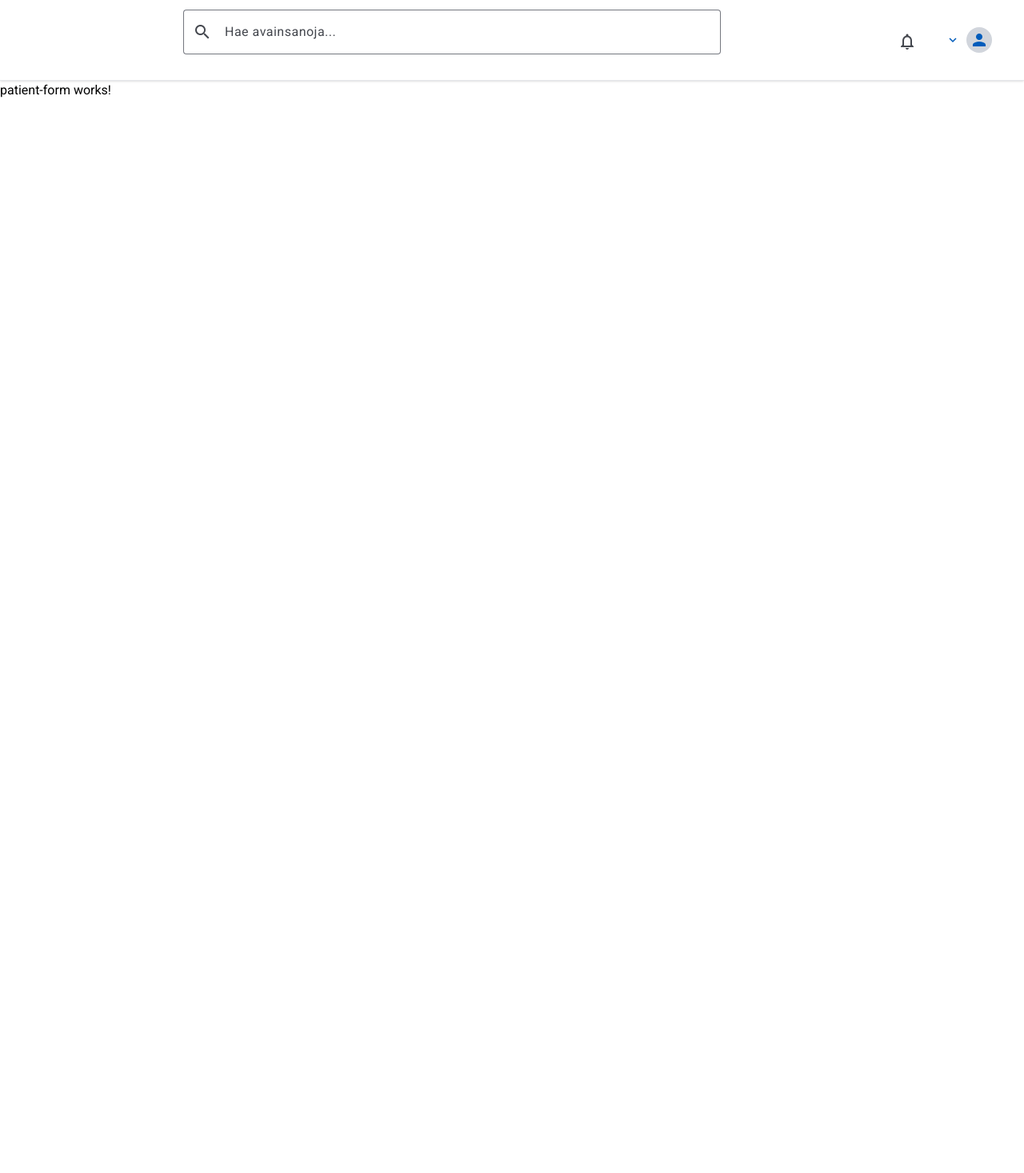
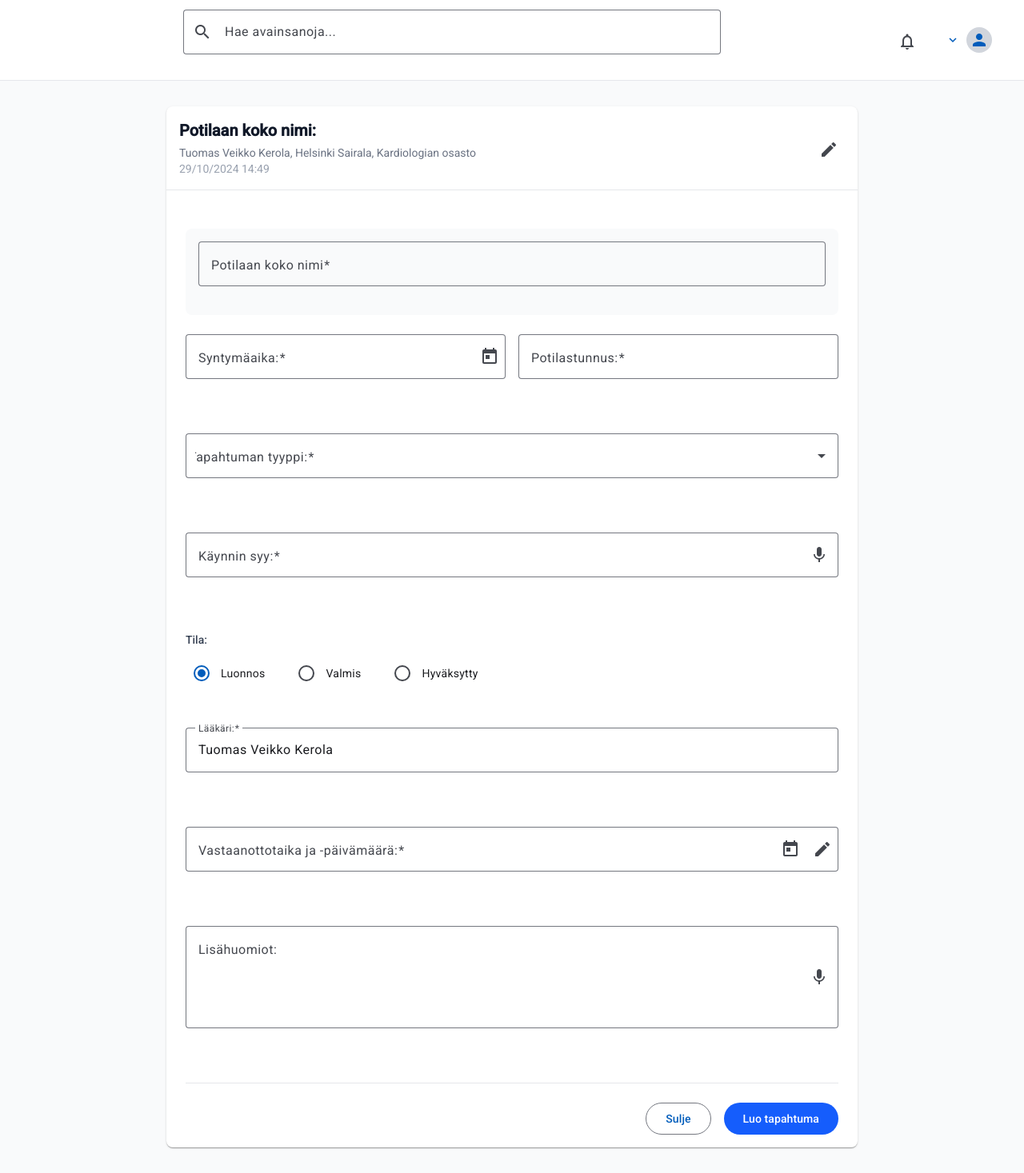
Before and after one commit to ahmadh2d/angular-assessment, an Angular app: page /patient-form in a window 1280 px wide. Shown: the whole page at 80% size. Before the commit the page ends 800 px from the top, so only its background shows below. Built offline with nearby package versions, Linux system fonts and the light colour scheme.

Commit message:
Add patient form UI

```diff
--- a/src/app/pages/patient-form/patient-form.component.css
+++ b/src/app/pages/patient-form/patient-form.component.css
@@ -0,0 +1,87 @@
+@reference "tailwindcss";
+
+/* Patient form custom styles */
+.mat-mdc-card {
+  @apply rounded-lg bg-white;
+}
+
+.mat-mdc-card-header {
+  @apply mb-6 pb-4;
+}
+
+.mat-mdc-form-field {
+  @apply w-full;
+}
+
+.mat-mdc-form-field-appearance-outline .mat-mdc-form-field-wrapper {
+  @apply bg-white;
+}
+
+.mat-mdc-form-field-appearance-outline .mat-mdc-form-field-flex {
+  @apply rounded-md border border-gray-300;
+}
+
+.mat-mdc-form-field-appearance-outline.mat-focused .mat-mdc-form-field-flex {
+  @apply border-blue-500;
+}
+
+/* Radio button styling */
+.mat-mdc-radio-group {
+  @apply flex flex-wrap gap-4;
+}
+
+.mat-mdc-radio-button {
+  @apply mr-4 last:mr-0;
+}
+
+/* Button styling */
+.mat-mdc-raised-button.mat-primary {
+  @apply bg-blue-600 text-white hover:bg-blue-700;
+}
+
+.mat-mdc-stroked-button {
+  @apply border border-gray-300 text-gray-700 hover:bg-gray-50;
+}
+
+/* Textarea styling */
+textarea.mat-mdc-input-element {
+  @apply resize-none;
+}
+
+/* Card content spacing */
+.mat-mdc-card-content {
+  @apply p-6;
+}
+
+/* Header section styling */
+.patient-header {
+  @apply mb-6 rounded-lg bg-gray-50 p-4;
+}
+
+/* Form field spacing */
+.space-y-6 > * + * {
+  @apply mt-6;
+}
+
+/* Responsive adjustments */
+@media (max-width: 768px) {
+  .mat-mdc-card {
+    @apply mx-4 shadow-md;
+  }
+
+  .mat-mdc-card-content {
+    @apply p-4;
+  }
+
+  .space-y-6 > * + * {
+    @apply mt-4;
+  }
+
+  .flex.justify-end.space-x-4 {
+    @apply flex-col space-y-2 space-x-0;
+  }
+
+  .flex.justify-end.space-x-4 > button {
+    @apply w-full;
+  }
+}
--- a/src/app/pages/patient-form/patient-form.component.html
+++ b/src/app/pages/patient-form/patient-form.component.html
@@ -1 +1,129 @@
-<p>patient-form works!</p>
+<div class="min-h-screen bg-gray-50 py-8">
+  <div class="mx-auto max-w-4xl px-4">
+    <mat-card class="shadow-lg">
+      <mat-card-header class="mb-6 border-b border-gray-200 pb-4">
+        <div class="flex w-full items-center justify-between">
+          <div>
+            <h2 class="text-xl font-semibold text-gray-900">Potilaan koko nimi:</h2>
+            <p class="mt-1 text-sm text-gray-500">
+              Tuomas Veikko Kerola, Helsinki Sairala, Kardiologian osasto
+            </p>
+            <p class="text-sm text-gray-400">29/10/2024 14:49</p>
+          </div>
+          <button mat-icon-button class="text-gray-400">
+            <mat-icon>edit</mat-icon>
+          </button>
+        </div>
+      </mat-card-header>
+
+      <mat-card-content>
+        <form [formGroup]="patientForm" (ngSubmit)="onSubmit()" class="space-y-6">
+          <!-- Patient Name Section -->
+          <div class="rounded-lg bg-gray-50 p-4">
+            <mat-form-field appearance="outline" class="w-full">
+              <mat-label>Potilaan koko nimi</mat-label>
+              <input matInput formControlName="patientName" />
+            </mat-form-field>
+          </div>
+
+          <!-- Birth Date and Social Security Number -->
+          <div class="grid grid-cols-1 gap-4 md:grid-cols-2">
+            <mat-form-field appearance="outline">
+              <mat-label>Syntymäaika:</mat-label>
+              <input matInput [matDatepicker]="birthDatePicker" formControlName="birthDate" />
+              <mat-datepicker-toggle matIconSuffix [for]="birthDatePicker"></mat-datepicker-toggle>
+              <mat-datepicker #birthDatePicker></mat-datepicker>
+            </mat-form-field>
+
+            <mat-form-field appearance="outline">
+              <mat-label>Potilastunnus:</mat-label>
+              <input matInput formControlName="socialSecurityNumber" />
+            </mat-form-field>
+          </div>
+
+          <!-- Event Type -->
+          <mat-form-field appearance="outline" class="w-full">
+            <mat-label>Tapahtuman tyyppi:</mat-label>
+            <mat-select formControlName="eventType">
+              <mat-icon matPrefix>search</mat-icon>
+              <input matInput placeholder="Tapahtuman tyyppi..." class="p-2" />
+              <mat-option *ngFor="let type of eventTypes" [value]="type.value">
+                {{ type.label }}
+              </mat-option>
+            </mat-select>
+          </mat-form-field>
+
+          <!-- Visit Reason -->
+          <mat-form-field appearance="outline" class="w-full">
+            <mat-label>Käynnin syy:</mat-label>
+            <input matInput formControlName="visitReason" />
+            <mat-icon matSuffix>mic</mat-icon>
+          </mat-form-field>
+
+          <!-- Status Radio Buttons -->
+          <div class="space-y-3">
+            <h3 class="text-sm font-medium text-gray-700">Tila:</h3>
+            <mat-radio-group formControlName="status" class="flex flex-wrap gap-4">
+              <mat-radio-button
+                *ngFor="let option of statusOptions"
+                [value]="option.value"
+                class="mr-4"
+              >
+                {{ option.label }}
+              </mat-radio-button>
+            </mat-radio-group>
+          </div>
+
+          <!-- Doctor -->
+          <mat-form-field appearance="outline" class="w-full">
+            <mat-label>Lääkäri:</mat-label>
+            <input matInput formControlName="doctor" readonly />
+          </mat-form-field>
+
+          <!-- Appointment Date and Time -->
+          <mat-form-field appearance="outline" class="w-full">
+            <mat-label>Vastaanottotaika ja -päivämäärä:</mat-label>
+            <input
+              matInput
+              [matDatepicker]="appointmentPicker"
+              formControlName="appointmentDateTime"
+            />
+            <mat-datepicker-toggle matIconSuffix [for]="appointmentPicker"></mat-datepicker-toggle>
+            <mat-datepicker #appointmentPicker></mat-datepicker>
+            <button mat-icon-button matSuffix type="button">
+              <mat-icon>edit</mat-icon>
+            </button>
+          </mat-form-field>
+
+          <!-- Additional Notes -->
+          <mat-form-field appearance="outline" class="w-full">
+            <mat-label>Lisähuomiot:</mat-label>
+            <textarea
+              matInput
+              formControlName="additionalNotes"
+              rows="4"
+              placeholder="Lisää huomioita tähän..."
+            ></textarea>
+            <mat-icon matSuffix>mic</mat-icon>
+          </mat-form-field>
+
+          <!-- Action Buttons -->
+          <div class="flex justify-end space-x-4 border-t border-gray-200 pt-6">
+            <button mat-stroked-button type="button" (click)="onCancel()" class="px-6 py-2">
+              Sulje
+            </button>
+            <button
+              mat-raised-button
+              color="primary"
+              type="submit"
+              class="px-6 py-2"
+              [disabled]="!patientForm.valid"
+            >
+              Luo tapahtuma
+            </button>
+          </div>
+        </form>
+      </mat-card-content>
+    </mat-card>
+  </div>
+</div>
--- a/src/app/pages/patient-form/patient-form.component.ts
+++ b/src/app/pages/patient-form/patient-form.component.ts
@@ -1,9 +1,78 @@
 import { Component } from '@angular/core';
+import { CommonModule } from '@angular/common';
+import { ReactiveFormsModule, FormBuilder, FormGroup, Validators } from '@angular/forms';
+import { MatCardModule } from '@angular/material/card';
+import { MatFormFieldModule } from '@angular/material/form-field';
+import { MatInputModule } from '@angular/material/input';
+import { MatSelectModule } from '@angular/material/select';
+import { MatRadioModule } from '@angular/material/radio';
+import { MatButtonModule } from '@angular/material/button';
+import { MatDatepickerModule } from '@angular/material/datepicker';
+import { MatNativeDateModule } from '@angular/material/core';
+import { MatIconModule } from '@angular/material/icon';
+import { MatGridListModule } from '@angular/material/grid-list';
 
 @Component({
   selector: 'app-patient-form',
-  imports: [],
+  imports: [
+    CommonModule,
+    ReactiveFormsModule,
+    MatCardModule,
+    MatFormFieldModule,
+    MatInputModule,
+    MatSelectModule,
+    MatRadioModule,
+    MatButtonModule,
+    MatDatepickerModule,
+    MatNativeDateModule,
+    MatIconModule,
+    MatGridListModule,
+  ],
   templateUrl: './patient-form.component.html',
   styleUrl: './patient-form.component.css',
 })
-export class PatientFormComponent {}
+export class PatientFormComponent {
+  patientForm: FormGroup;
+
+  eventTypes = [
+    { value: 'konsultaatio', label: 'Konsultaatio' },
+    { value: 'rutiinitarkastus', label: 'Rutiinitarkastus' },
+    { value: 'seuranta', label: 'Seuranta' },
+    { value: 'kiireellinen', label: 'Kiireellinen' },
+  ];
+
+  statusOptions = [
+    { value: 'luonnos', label: 'Luonnos' },
+    { value: 'valmis', label: 'Valmis' },
+    { value: 'hyvaksytty', label: 'Hyväksytty' },
+  ];
+
+  constructor(private fb: FormBuilder) {
+    this.patientForm = this.fb.group({
+      patientName: ['', Validators.required],
+      birthDate: ['', Validators.required],
+      socialSecurityNumber: ['', Validators.required],
+      eventType: ['', Validators.required],
+      visitReason: ['', Validators.required],
+      status: ['luonnos', Validators.required],
+      doctor: ['Tuomas Veikko Kerola', Validators.required],
+      appointmentDateTime: ['', Validators.required],
+      additionalNotes: [''],
+    });
+  }
+
+  onSubmit() {
+    if (this.patientForm.valid) {
+      console.log('Form submitted:', this.patientForm.value);
+      // Handle form submission
+    } else {
+      console.log('Form is invalid');
+      // Handle validation errors
+    }
+  }
+
+  onCancel() {
+    this.patientForm.reset();
+    console.log('Form cancelled');
+  }
+}
```
